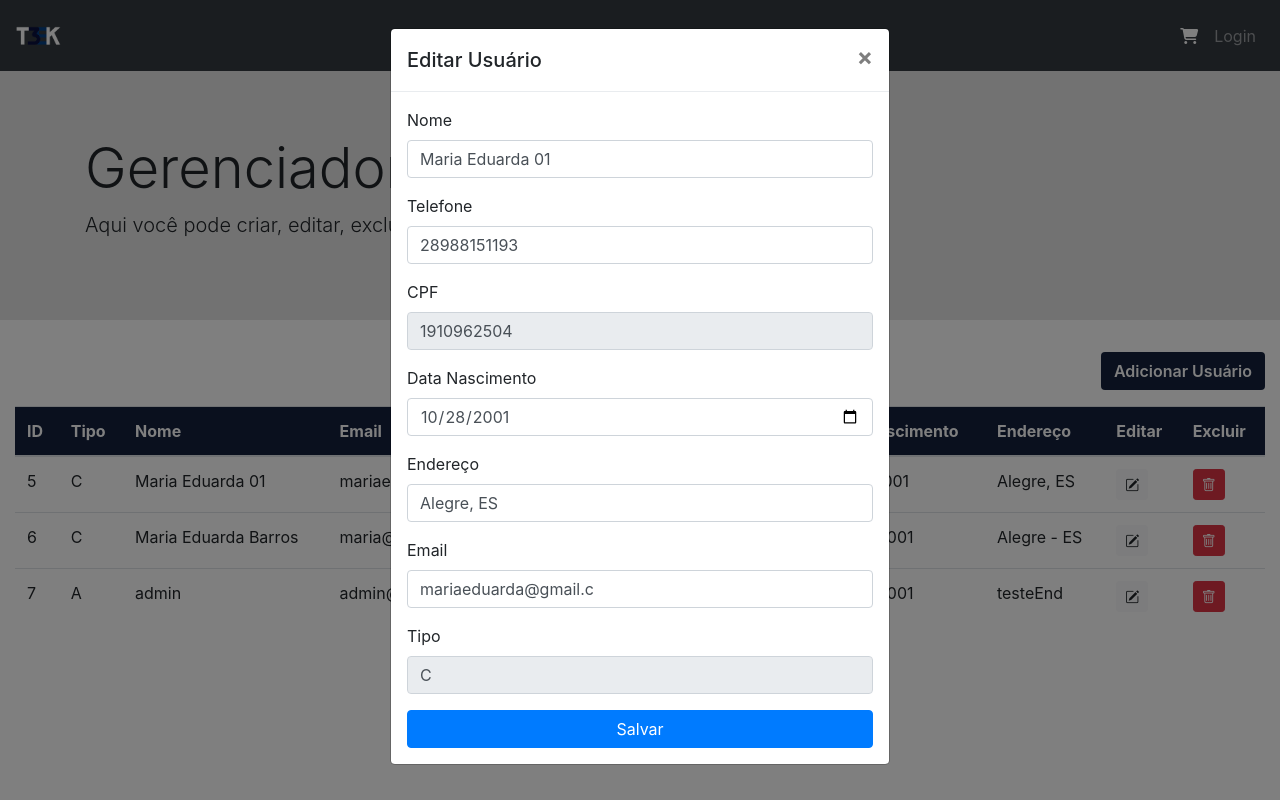
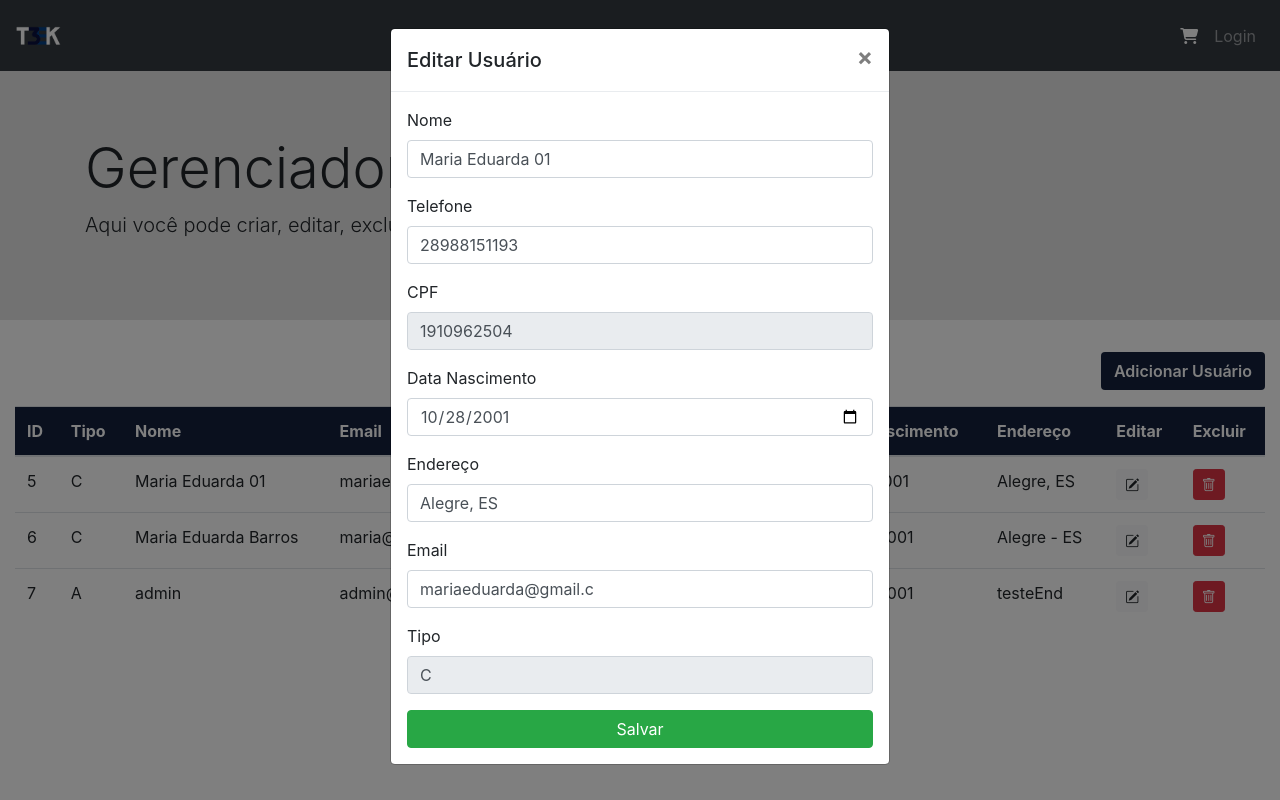
Before and after one commit to MariaEduardaBarros/T1_DesWeb, a PHP site: page /usuarios.php in a window 1280 px wide, after a click that opens the changed part. Run offline with PHP 8.4, Linux system fonts and the light colour scheme; data comes from the database, SQL or seed files in the repository.

Commit message:
Adiciona inclusão do arquivo tipoServico.inc.php e altera botões para classe 'btn-success' nas views de editar perfil e usuários

```diff
--- a/controllers/controllerServico.php
+++ b/controllers/controllerServico.php
@@ -1,4 +1,5 @@
 <?php
+require_once '../classes/tipoServico.inc.php';
 require_once '../dao/ServicoDao.inc.php';
 require_once '../classes/servico.inc.php';
 
--- a/views/editarPerfil.php
+++ b/views/editarPerfil.php
@@ -51,6 +51,6 @@ $erro = $_REQUEST['erro'] ?? '';
             <input type="password" id="senha" name="senha" class="form-control" placeholder="Nova senha">
         </div>
 
-        <button type="submit" class="btn btn-primary">Salvar alterações</button>
+        <button type="submit" class="btn btn-success">Salvar alterações</button>
     </form>
 </div>
--- a/views/servicos.php
+++ b/views/servicos.php
@@ -1,4 +1,5 @@
 <?php
+require_once '../classes/tipoServico.inc.php';
 require_once "../classes/servico.inc.php";
 require_once "includes/cabecalho.inc.php";
 
--- a/views/usuarios.php
+++ b/views/usuarios.php
@@ -157,7 +157,7 @@ $usuarios = $usuarioDao->listarUsuarios();
                         <label>Tipo</label>
                         <input type="text" class="form-control" name="tipo" value="<?= $usuario->getTipo() ?>" readonly>
                     </div>
-                    <button type="submit" class="btn btn-primary w-100">Salvar</button>
+                    <button type="submit" class="btn btn-success w-100">Salvar</button>
                 </form>
             </div>
         </div>
@@ -215,7 +215,7 @@ $usuarios = $usuarioDao->listarUsuarios();
                     </div>
                 </div>
                 <div class="modal-footer">
-                    <button type="submit" class="btn btn-primary w-100">Salvar Usuário</button>
+                    <button type="submit" class="btn btn-success w-100">Salvar Usuário</button>
                 </div>
             </form>
         </div>
```
